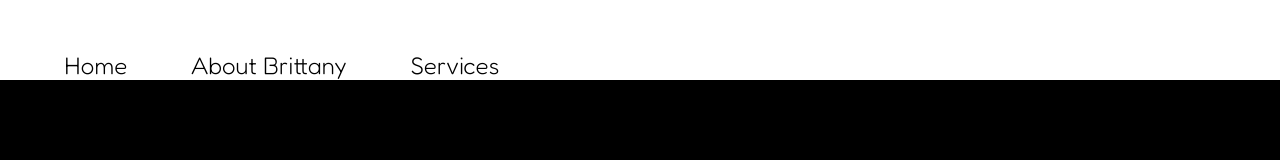
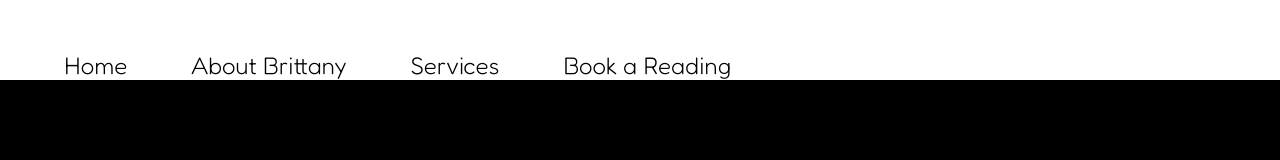
Before and after one commit to liamproche/project-b, a plain HTML site: page contact.html in a window 1280 px wide. Drawn offline with nearby package versions, Linux system fonts and the light colour scheme.

Commit message:
fixed nav on contact page

```diff
--- a/contact.html
+++ b/contact.html
@@ -21,6 +21,7 @@
                         <li><a href="about.html">About Brittany</a></li>
                         <!-- <li><a href="projects.html" class="current-page">Projects</a></li> -->
                         <li><a href="services.html">Services</a></li>
+                        <li><a href="contact.html">Book a Reading</a></li>
                     </div>
                 </ul>
             </nav>
```
